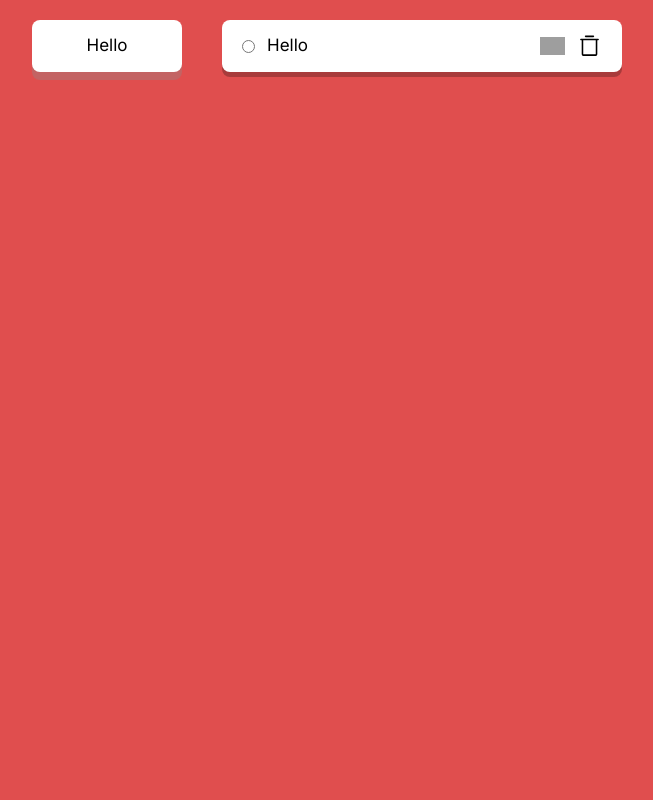
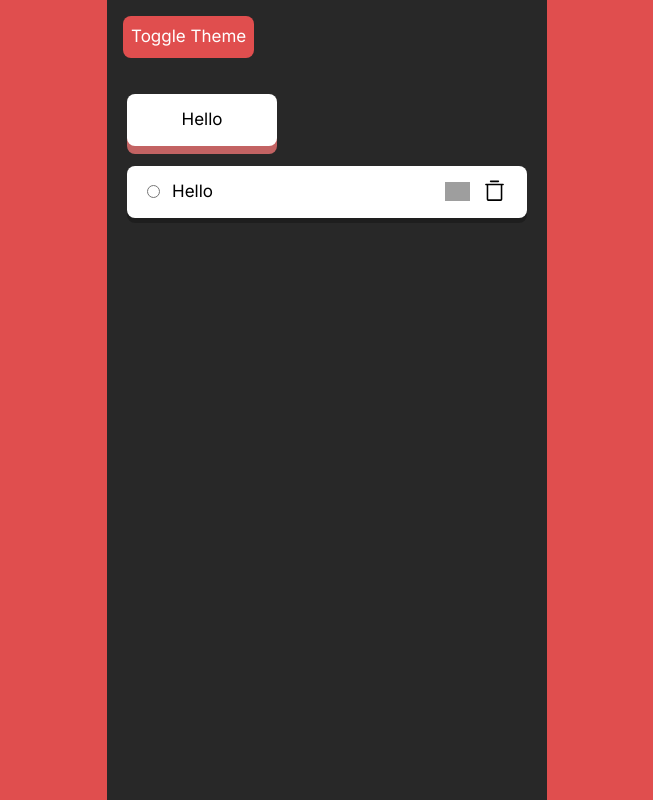
Before and after one commit to PabloBarcellos-0522/FocusTimer, a React (Vite) app: page / in a window 1280 px wide. Shown: the whole page, without its empty margins (313-966 px from the left). Built offline with nearby package versions, Linux system fonts and the light colour scheme; grey boxes are pictures that could not be loaded; a web font is replaced by a local one.

Commit message:
Theme-able colors

```diff
--- a/src/App.jsx
+++ b/src/App.jsx
@@ -1,11 +1,32 @@
+import { useState, useEffect } from "react"
 import Button from "./components/button.jsx"
 
 function App() {
+    const [isDarkTheme, setIsDarkTheme] = useState(false)
+
+    useEffect(() => {
+        if (isDarkTheme) {
+            document.documentElement.classList.add("theme-long")
+        } else {
+            document.documentElement.classList.remove("theme-long")
+        }
+    }, [isDarkTheme])
+
+    const toggleTheme = () => {
+        setIsDarkTheme((prevTheme) => !prevTheme)
+    }
+
     return (
-        <>
+        <div className="bg-theme-background min-h-screen">
+            <button
+                onClick={toggleTheme}
+                className="m-4 p-2 bg-theme-primary text-theme-text rounded-lg"
+            >
+                Toggle Theme
+            </button>
             <Button isSuperButton text={"Hello"} />
             <Button isTask text={"Hello"} size={400} />
-        </>
+        </div>
     )
 }
 
--- a/src/styles/index.css
+++ b/src/styles/index.css
@@ -3,3 +3,29 @@
 @tailwind base;
 @tailwind components;
 @tailwind utilities;
+
+@layer base {
+    :root {
+        --color-primary: 224 78 78; /* #E04E4E */
+        --color-secundary: 166 50 50; /* #A63232 */
+        --color-primary-faded: 195 99 99; /* #C36363 */
+        --color-primary-faded-hover: 184 91 91; /* #B85B5B */
+        --color-background: 40 40 40; /* hex: #282828 */
+        --color-config: 51 51 51; /* hex: #333333 */
+        --color-text: 255 255 255; /* hex: #FFFFFF */
+        --color-text-secundary: 224 224 224; /* hex: #E0E0E0 */
+    }
+
+    .theme-short {
+        --color-primary: 56 133 138; /* hex: #38858A */
+        --color-secundary: 41 95 99; /* #295F63 */
+        --color-primary-faded: 100 174 188; /* #64AEBC */
+        --color-primary-faded-hover: 81 155 169; /* #519BA9 */
+    }
+    .theme-long {
+        --color-primary: 77 124 158; /* hex: #4D7C9E */
+        --color-secundary: 53 99 132; /* #356384 */
+        --color-primary-faded: 99 152 195; /* #6398C3 */
+        --color-primary-faded-hover: 79 134 179; /* #4F86B3 */
+    }
+}
--- a/tailwind.config.js
+++ b/tailwind.config.js
@@ -1,9 +1,21 @@
 /** @type {import('tailwindcss').Config} */
 export default {
+    darkMode: "class",
     content: ["./index.html", "./src/**/*.{js,jsx,ts,tsx}"],
     theme: {
         extend: {
             colors: {
+                // Theme-able colors
+                "theme-primary": "rgb(var(--color-primary) / <alpha-value>)",
+                "theme-secundary": "rgb(var(--color-secundary) / <alpha-value>)",
+                "theme-primary-faded": "rgb(var(--color-primary-faded) / <alpha-value>)",
+                "theme-primary-faded-hover":
+                    "rgb(var(--color-primary-faded-hover) / <alpha-value>)",
+                "theme-background": "rgb(var(--color-background) / <alpha-value>)",
+                "theme-config": "rgb(var(--color-config) / <alpha-value>)",
+                "theme-text": "rgb(var(--color-text) / <alpha-value>)",
+                "theme-text-secundary": "rgb(var(--color-text-secundary) / <alpha-value>)",
+
                 pomodoro: {
                     50: "#C36363",
                     55: "#B85B5B",
```
Lines whose indentation alone changed are shown as unchanged.
